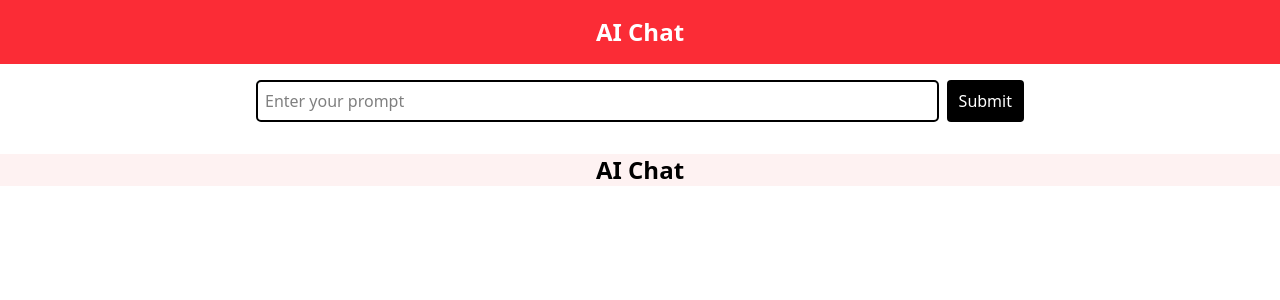
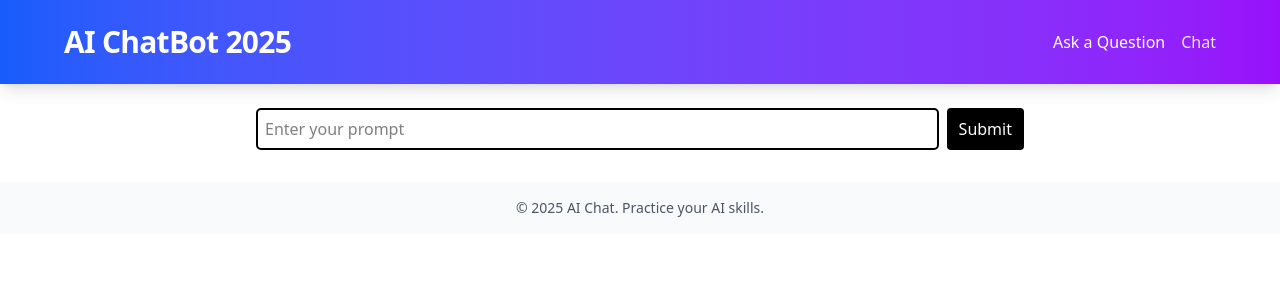
Before and after one commit to Pourush1/ai-chat, a Next.js app in the folder ai-chat/: page / in a window 1280 px wide. Shown: the top 300 px of the page. Built offline with nearby package versions, Linux system fonts and the light colour scheme.

Commit message:
Add a navigation bar with links and updating header and footer styles for improved aesthetics and user experience.

```diff
--- /dev/null
+++ b/ai-chat/src/app/NavLink.tsx
@@ -0,0 +1,14 @@
+"use client";
+
+import Link from "next/link";
+import { usePathname } from "next/navigation";
+
+export default function NavLink(props: React.ComponentProps<typeof Link>) {
+  const pathname = usePathname();
+  const isActive = pathname === props.href;
+  return (
+    <Link {...props} className={isActive ? "text-white" : "text-gray-200"}>
+      {props.title}
+    </Link>
+  );
+}
--- a/ai-chat/src/app/layout.tsx
+++ b/ai-chat/src/app/layout.tsx
@@ -1,6 +1,7 @@
 import type { Metadata } from "next";
 import { Karla } from "next/font/google";
 import "./globals.css";
+import NavLink from "./NavLink";
 
 const geistKarla = Karla({
   variable: "--font-geist-karla",
@@ -22,12 +23,22 @@ export default function RootLayout({
       <body
         className={`${geistKarla.variable} font-karla flex flex-col antialiased`}
       >
-        <header className="bg-red-500 text-white p-4 mb-4 flex justify-center items-center">
-          <h1 className="text-2xl font-bold">AI Chat</h1>
+        <header className="bg-gradient-to-r from-blue-600 to-purple-600 text-white p-6 mb-6 shadow-lg">
+          <div className="max-w-6xl mx-auto flex justify-between items-center">
+            <h1 className="text-3xl font-bold tracking-tight">
+              AI ChatBot 2025
+            </h1>
+            <nav className="flex gap-4">
+              <NavLink href="/" title="Ask a Question" />
+              <NavLink href="/chat" title="Chat" />
+            </nav>
+          </div>
         </header>
         <main>{children}</main>
-        <footer className="bg-red-50 text-sm">
-          <div className="text-center text-2xl font-bold">AI Chat</div>
+        <footer className="bg-gray-50 text-gray-600 text-sm py-4 mt-auto">
+          <div className="text-center">
+            <p>&copy; 2025 AI Chat. Practice your AI skills.</p>
+          </div>
         </footer>
       </body>
     </html>
```
